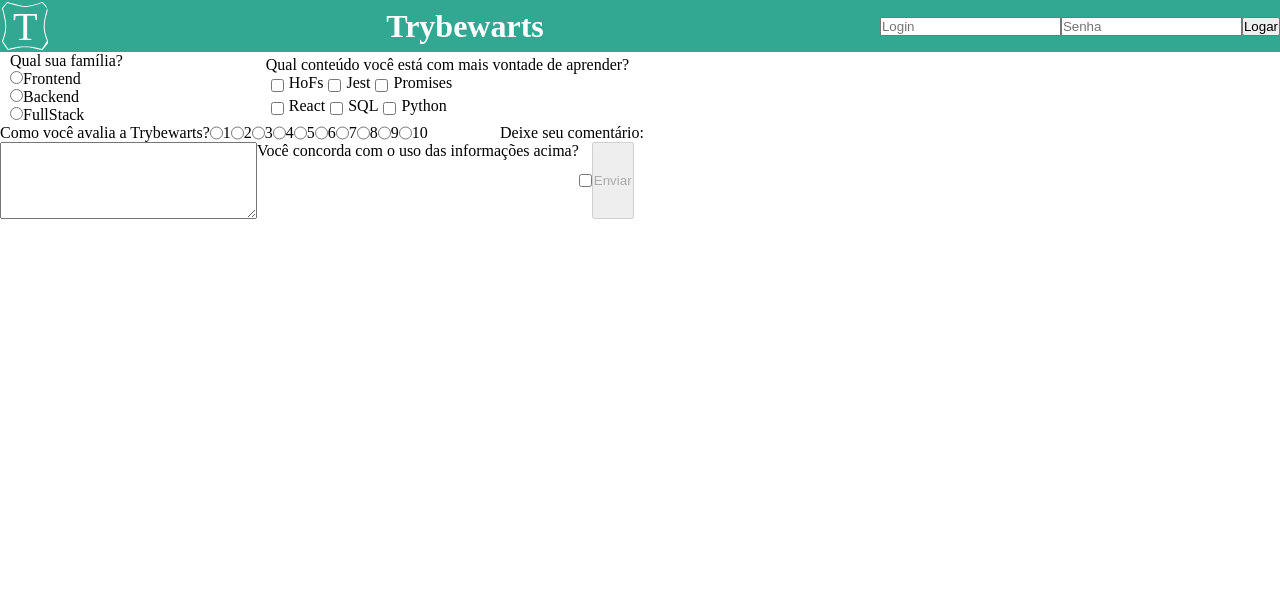
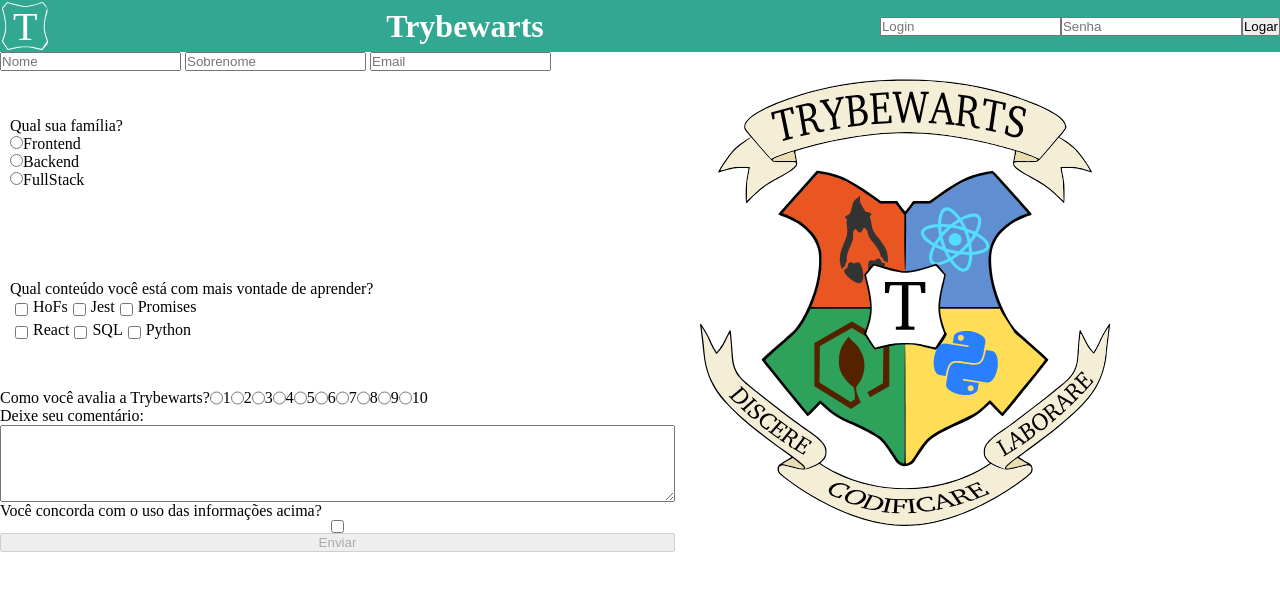
Before and after one commit to christianbvolz/project-trybewarts, a website: page index.html in a window 1280 px wide. Drawn offline with Linux system fonts and the light colour scheme.

Commit message:
requisito 6, 7 e 8

```diff
--- a/index.html
+++ b/index.html
@@ -22,6 +22,11 @@
 
   <main>
     <form action="" id="evaluation-form">
+      <div id="personal-data-div">
+        <input type="text" id="input-name" placeholder="Nome">
+        <input type="text" id="input-lastname" placeholder="Sobrenome">
+        <input type="text" id="input-email" placeholder="Email">
+      </div>
       <div id="family-div">
         <label for="family" id="label-family">Qual sua família?</label>
         <span><input type="radio" name="family" id="family" value="Frontend">Frontend</span>
@@ -58,6 +63,8 @@
       <input type="checkbox" name="agreement" id="agreement">
       <button type="submit" disabled id="submit-btn">Enviar</button>
     </form>
+
+    <img src="images/trybewarts-colored.svg" alt="" id="trybewarts-forms-logo">
   </main>
   <script src="script.js"></script>
 </body>
--- a/script.js
+++ b/script.js
@@ -1,4 +1,3 @@
-<<<<<<< HEAD
 const btnLogin = document.getElementById('login');
 
 btnLogin.addEventListener('click', (event) => {
@@ -12,6 +11,5 @@ let senha = document.querySelectorAll('.trybewarts-login input')[1].value
     alert('Login ou senha inválidos.');
   }
 })
-=======
+
 const checkBox = document.getElementById('agreement');
->>>>>>> 82b1873e2dd967628e0bc46cf7fea1ea046e35a0
--- a/style.css
+++ b/style.css
@@ -36,6 +36,7 @@ main {
   display: flex;
   width: 675px;
   flex-wrap: wrap;
+  flex-direction: column;
 }
 
 #family-div {
@@ -65,3 +66,8 @@ main {
   flex-direction: row;
   width: 500px;
 }
+
+#trybewarts-forms-logo {
+  display: flex;
+  height: 500px;
+}
```
